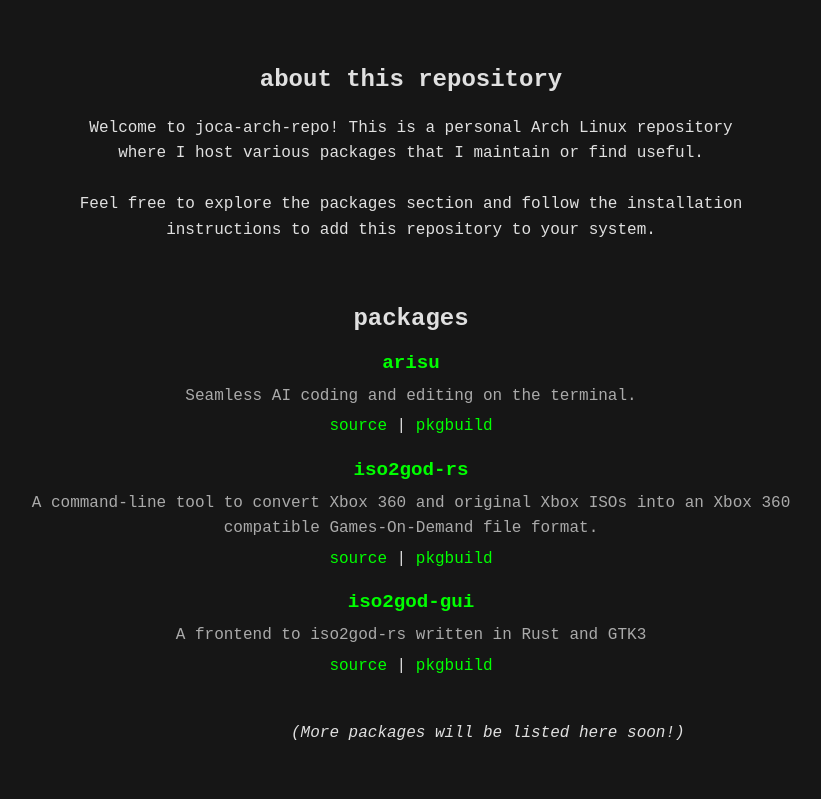
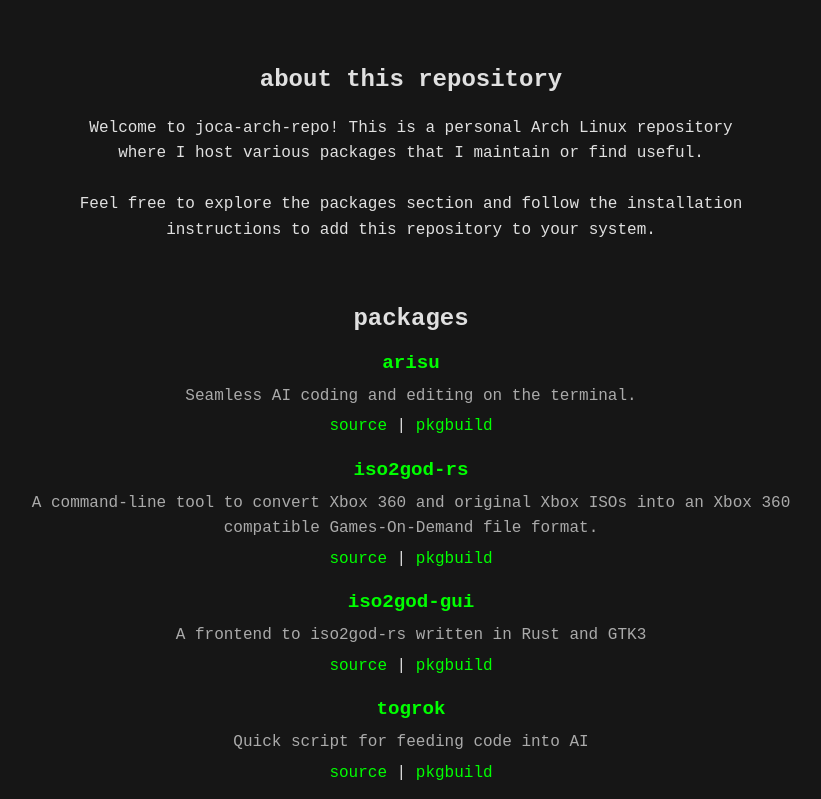
Before and after one commit to Jocadbz/joca-arch-repo, a plain HTML site: page index.html in a window 1280 px wide. Shown: the part 150-949 px from the top of the page, without its empty margins (229-1050 px from the left). Drawn offline with Linux system fonts and the light colour scheme.

Commit message:
Add togrok package

```diff
--- a/index.html
+++ b/index.html
@@ -249,6 +249,11 @@
                     <p>A frontend to iso2god-rs written in Rust and GTK3</p>
                     <a href="https://github.com/Jocadbz/iso2god-rs-gui" target="_blank">source</a> | <a href="https://github.com/Jocadbz/joca-arch-repo/blob/main/PKGBUILDS/iso2god-gui/PKGBUILD" target="_blank">pkgbuild</a>
                 </div>
+                <div class="package-item">
+                    <h3>togrok</h3>
+                    <p>Quick script for feeding code into AI</p>
+                    <a href="https://github.com/Jocadbz/togrok" target="_blank">source</a> | <a href="https://github.com/Jocadbz/joca-arch-repo/blob/main/PKGBUILDS/togrok/PKGBUILD" target="_blank">pkgbuild</a>
+                </div>
             </div>
             <p>
                 <i>(More packages will be listed here soon!)</i>
```
Also changed, not shown: 12 other files.
